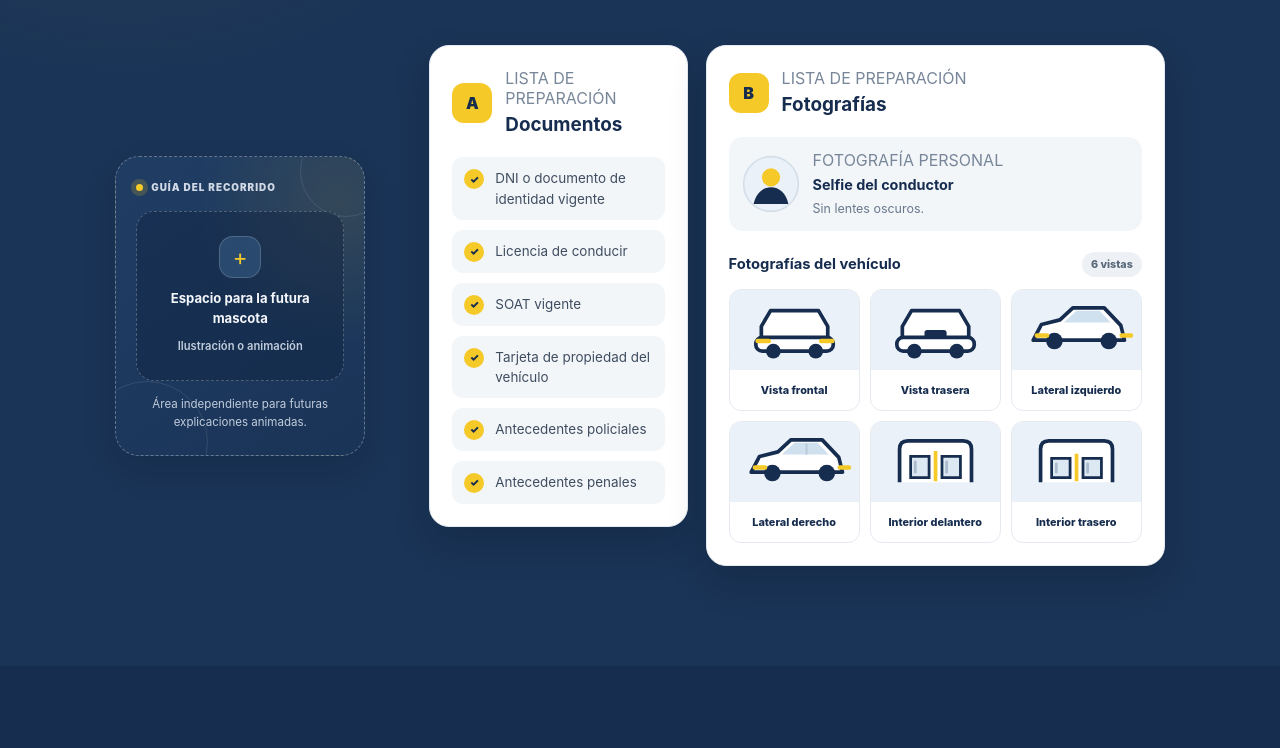
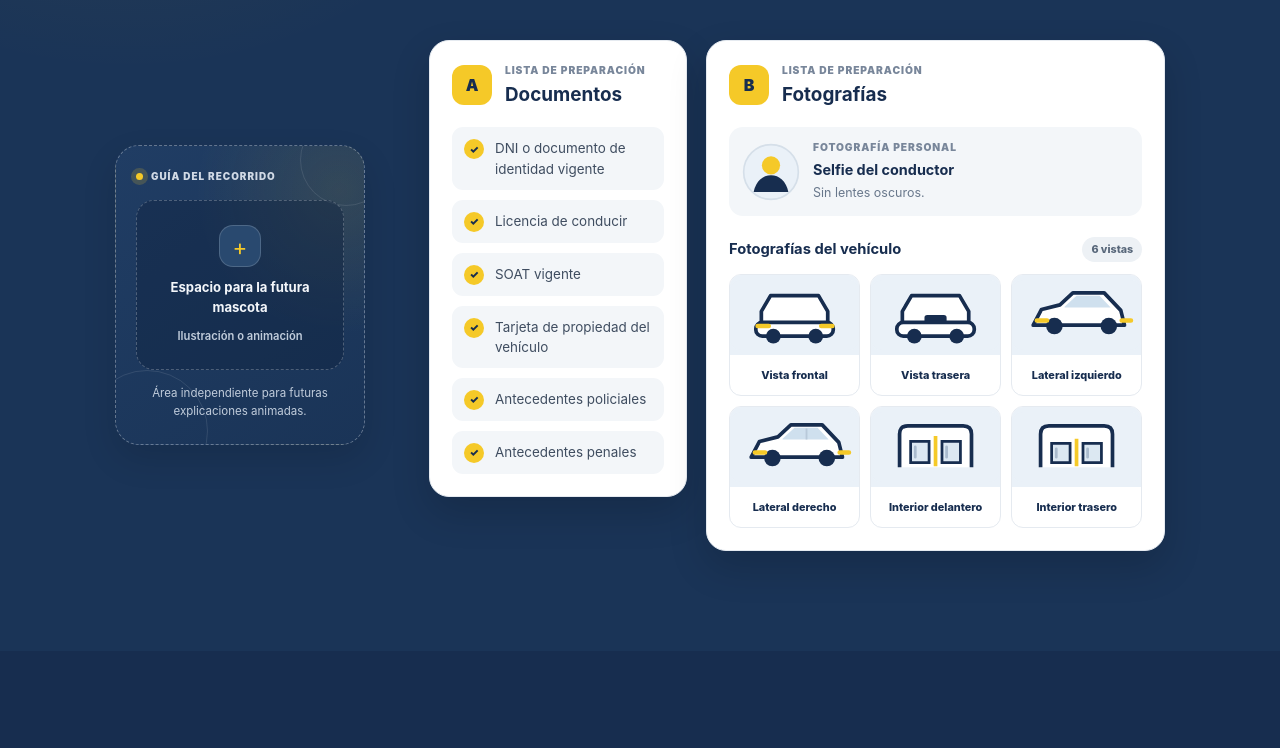
Before and after one commit to drondron7x7-boop/Get-driver, a plain HTML site: page Get driver/index.html in a window 1280 px wide. Shown: the part 2030-2778 px from the top of the page. Drawn offline with Linux system fonts and the light colour scheme.

Commit message:
Update styles.css

```diff
--- a/Get driver/styles.css
+++ b/Get driver/styles.css
@@ -4,14 +4,11 @@
     --navy-light: #203D64;
     --yellow: #F5C928;
     --white: #FFFFFF;
-    --canvas-blue: #172D4F;
-    --card-blue: #203D64;
     --line-light: rgba(255, 255, 255, 0.14);
     --line-dark: #E5EAF0;
     --text-dark: #334155;
     --text-muted: #68778B;
     --text-on-blue: #F3F6FA;
-    --muted-on-blue: #C0CCDB;
     --green: #2C9364;
     --shadow-light: 0 16px 38px rgba(0, 0, 0, 0.16);
     --radius: 20px;
@@ -29,7 +26,7 @@ html {
 body {
     margin: 0;
     color: var(--text-on-blue);
-    background: var(--canvas-blue);
+    background: var(--navy);
     font-family: Inter, "Segoe UI", Arial, sans-serif;
     -webkit-font-smoothing: antialiased;
 }
@@ -340,12 +337,18 @@ button {
     border-top: 4px dashed rgba(255, 255, 255, 0.3);
 }
 
+/*
+ * Movimiento natural del auto:
+ * sube y baja suavemente, sin desplazamiento lateral ni rotación.
+ */
 .hero-car {
     position: relative;
     z-index: 1;
     width: min(115%, 620px);
     filter: drop-shadow(0 22px 18px rgba(0, 0, 0, 0.25));
-    animation: carFloat 4s ease-in-out infinite;
+    transform-origin: 50% 80%;
+    animation: carFloat 3s ease-in-out infinite;
+    will-change: transform;
 }
 
 @keyframes carFloat {
@@ -355,7 +358,7 @@ button {
     }
 
     50% {
-        transform: translateY(-8px);
+        transform: translateY(-7px);
     }
 }
 
@@ -535,6 +538,15 @@ button {
 
 .vehicle-card-copy .card-kicker {
     color: #78869A;
+}
+
+.card-kicker {
+    display: block;
+    color: #78869A;
+    font-size: 0.64rem;
+    font-weight: 900;
+    letter-spacing: 0.09em;
+    line-height: 1.45;
 }
 
 .vehicle-card h3 {
@@ -754,7 +766,9 @@ button {
     font-weight: 900;
 }
 
-.info-card-heading .card-kicker {
+.info-card-heading .card-kicker,
+.selfie-row .card-kicker,
+.foreign-card .card-kicker {
     color: #78869A;
 }
 
@@ -817,10 +831,6 @@ button {
 .selfie-illustration svg {
     width: 100%;
     height: 100%;
-}
-
-.selfie-row .card-kicker {
-    color: #78869A;
 }
 
 .selfie-row strong {
@@ -1019,10 +1029,6 @@ button {
     font-weight: 900;
 }
 
-.foreign-card .card-kicker {
-    color: #78869A;
-}
-
 .foreign-card h3,
 .commitment-section h3 {
     margin: 7px 0 10px;
@@ -1057,8 +1063,8 @@ button {
 }
 
 .commitment-section h3 {
+    margin-bottom: 14px;
     color: var(--white);
-    margin-bottom: 14px;
 }
 
 .commitment-grid {
@@ -1190,27 +1196,47 @@ button {
     text-decoration: none;
 }
 
-/* Animaciones de aparición activadas desde script.js */
+/* Animaciones al recorrer la página */
 .js-reveal {
+    --reveal-x: 0px;
+    --reveal-y: 24px;
+
     opacity: 0;
-    transform: translateY(18px);
+    transform: translate3d(var(--reveal-x), var(--reveal-y), 0);
     transition:
-        opacity 0.65s ease,
-        transform 0.65s ease;
+        opacity 0.55s ease,
+        transform 0.65s cubic-bezier(0.22, 1, 0.36, 1);
+    will-change: opacity, transform;
+}
+
+.js-reveal.reveal-from-below {
+    --reveal-y: 24px;
+}
+
+.js-reveal.reveal-from-above {
+    --reveal-y: -24px;
 }
 
 .js-reveal.is-visible {
     opacity: 1;
-    transform: translateY(0);
-}
-
-/* Mascota: aparece desde la derecha dentro de su propia columna. */
+    transform: translate3d(0, 0, 0);
+}
+
+/* Mascota: conserva una entrada horizontal, sin interferir con el contenido */
 .mascot-slot.js-reveal {
-    transform: translateX(48px);
-}
-
-.mascot-slot.js-reveal.is-visible {
-    transform: translateX(0);
+    --reveal-x: 34px;
+}
+
+.mascot-slot.js-reveal.reveal-from-below {
+    --reveal-y: 20px;
+}
+
+.mascot-slot.js-reveal.reveal-from-above {
+    --reveal-y: -20px;
+}
+
+.layout-mascot-left .mascot-slot.js-reveal {
+    --reveal-x: 34px;
 }
 
 /* Adaptación para tablets */
@@ -1238,14 +1264,6 @@ button {
     .preparation-grid {
         grid-template-columns: 1fr;
     }
-
-    .documents-card {
-        order: 1;
-    }
-
-    .photos-card {
-        order: 2;
-    }
 }
 
 /* Adaptación para móviles */
@@ -1361,7 +1379,6 @@ button {
         gap: 23px;
     }
 
-    /* En móvil, la reserva de mascota va después del contenido. */
     .layout-mascot-left .section-main {
         order: 1;
     }
@@ -1510,5 +1527,6 @@ button {
     .mascot-slot.js-reveal {
         opacity: 1;
         transform: none;
-    }
-}
+        will-change: auto;
+    }
+}
```
